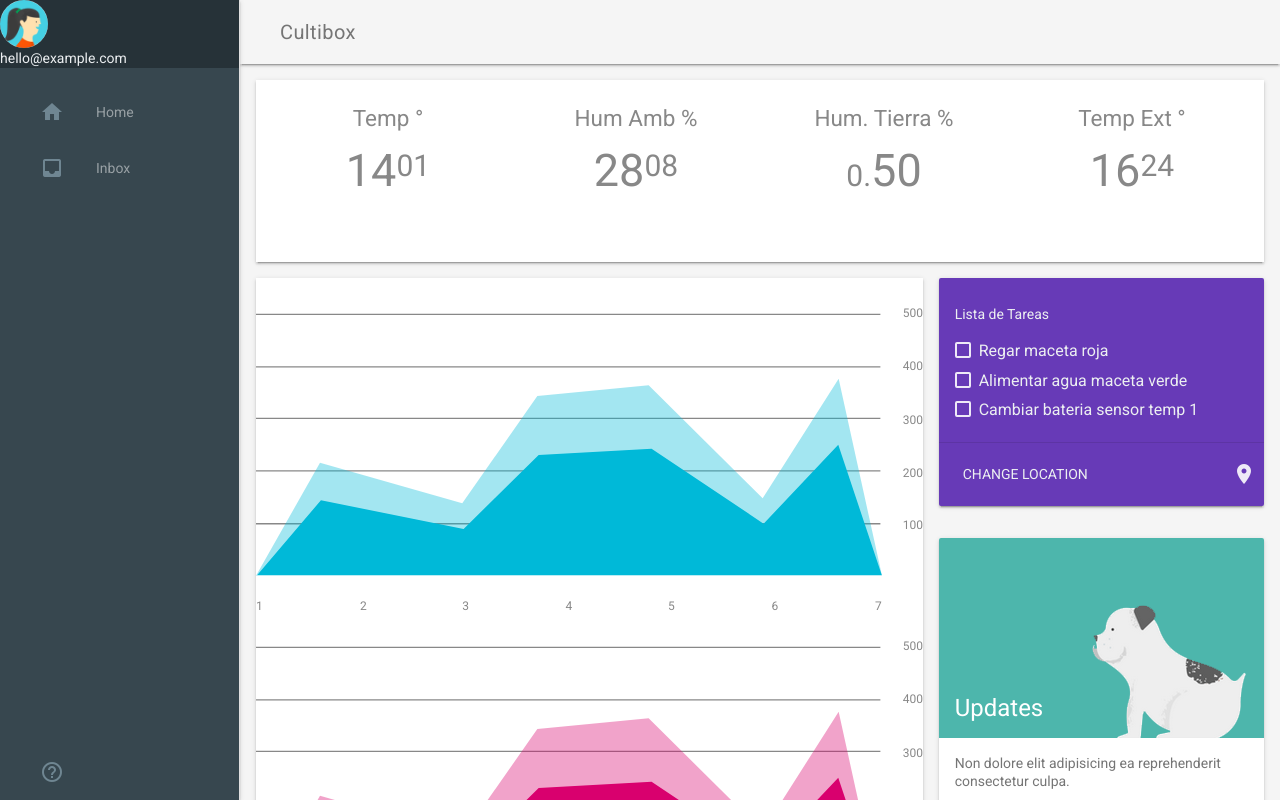
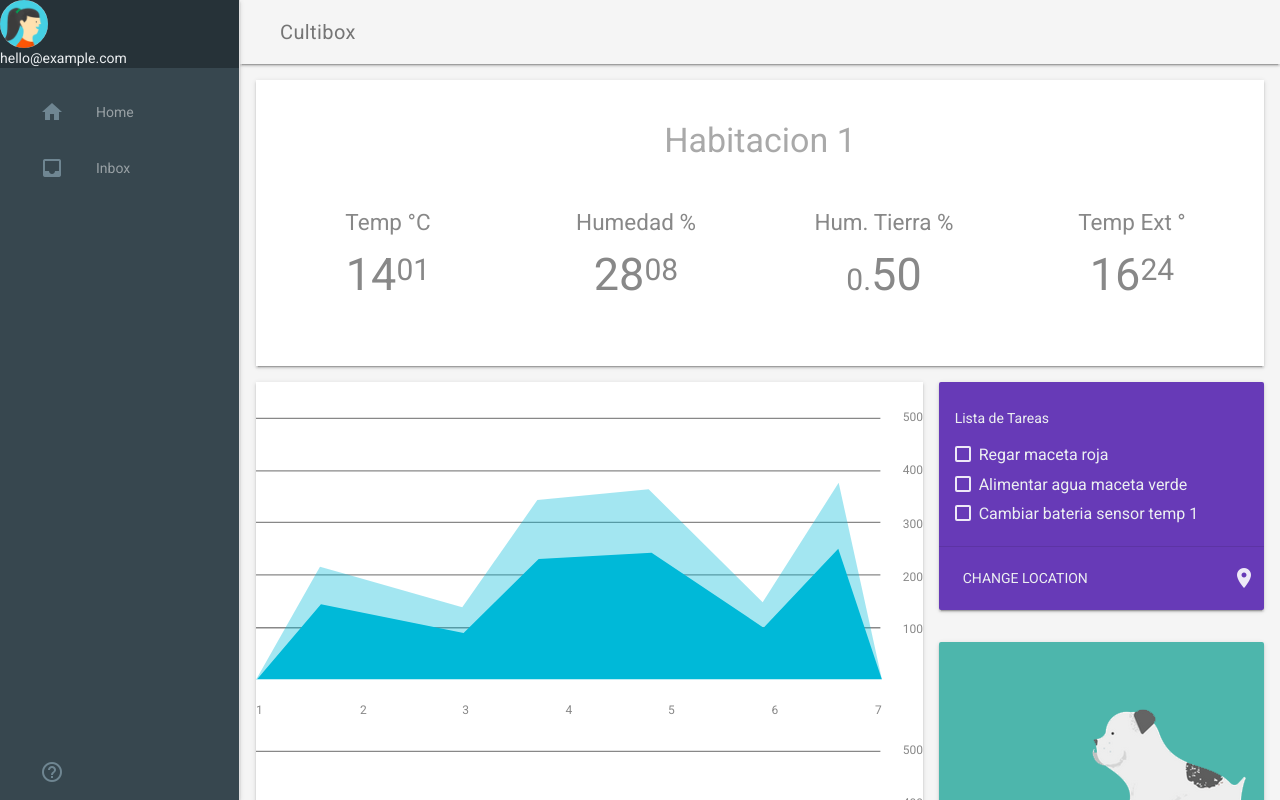
Before and after one commit to LucasNatoli/dht11, a website: page pwa/index.html in a window 1280 px wide. Drawn offline with nearby package versions, Linux system fonts and the light colour scheme.

Commit message:
home update

```diff
--- a/pwa/index.html
+++ b/pwa/index.html
@@ -99,12 +99,15 @@
         <div class="mdl-grid demo-content">
 
           <div class="demo-charts mdl-color--white mdl-shadow--2dp mdl-cell mdl-cell--12-col mdl-grid">
+            <div class="mdl-cell mdl-cell--12-col" style="text-align: center">
+              <h3 style="font-family: Roboto; color:darkgray">Habitacion 1</h3>
+            </div>
             <svg fill="currentColor" width="150px" height="150px" viewBox="0 0 1 1" class="demo-chart mdl-cell mdl-cell--4-col mdl-cell--3-col-desktop">
-              <text x="0.5" y="0.1" font-family="Roboto" font-size="0.15" fill="#888" text-anchor="middle" dy="0.1">Temp °</text>
+              <text x="0.5" y="0.1" font-family="Roboto" font-size="0.15" fill="#888" text-anchor="middle" dy="0.1">Temp °C</text>
               <text x="0.5" y="0.5" font-family="Roboto" font-size="0.3" fill="#888" text-anchor="middle" dy="0.1">14<tspan font-size="0.2" dy="-0.07">01</tspan></text>
             </svg>
             <svg fill="currentColor" width="150px" height="150px" viewBox="0 0 1 1" class="demo-chart mdl-cell mdl-cell--4-col mdl-cell--3-col-desktop">
-              <text x="0.5" y="0.1" font-family="Roboto" font-size="0.15" fill="#888" text-anchor="middle" dy="0.1">Hum Amb %</text>
+              <text x="0.5" y="0.1" font-family="Roboto" font-size="0.15" fill="#888" text-anchor="middle" dy="0.1">Humedad %</text>
               <text x="0.5" y="0.5" font-family="Roboto" font-size="0.3" fill="#888" text-anchor="middle" dy="0.1">28<tspan dy="-0.07" font-size="0.2">08</tspan></text>
             </svg>
             <svg fill="currentColor" width="150px" height="150px" viewBox="0 0 1 1" class="demo-chart mdl-cell mdl-cell--4-col mdl-cell--3-col-desktop">
@@ -249,5 +252,6 @@
         </defs>
       </svg>
       <script defer src="https://code.getmdl.io/1.3.0/material.min.js"></script>
+      <script defer src="app.js"></script>
   </body>
 </html>
```
